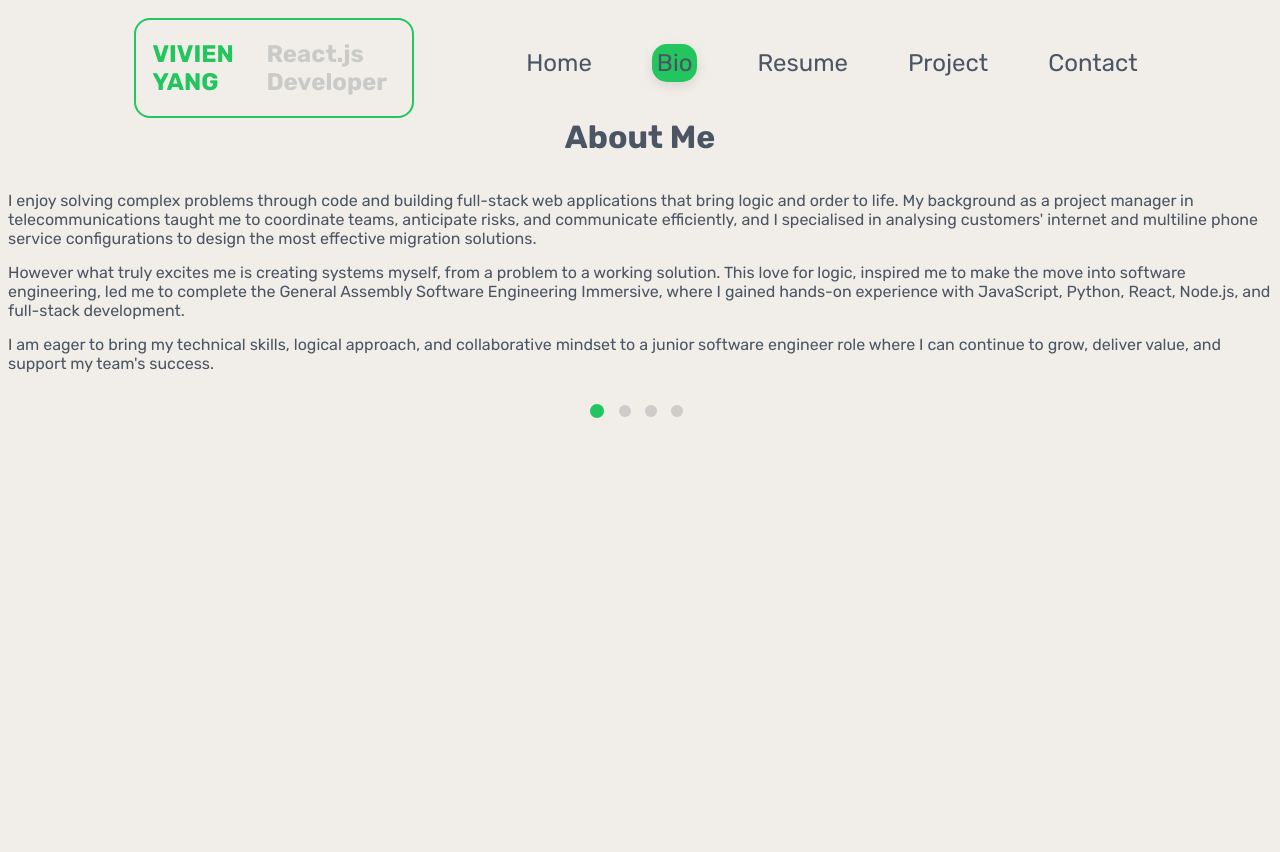
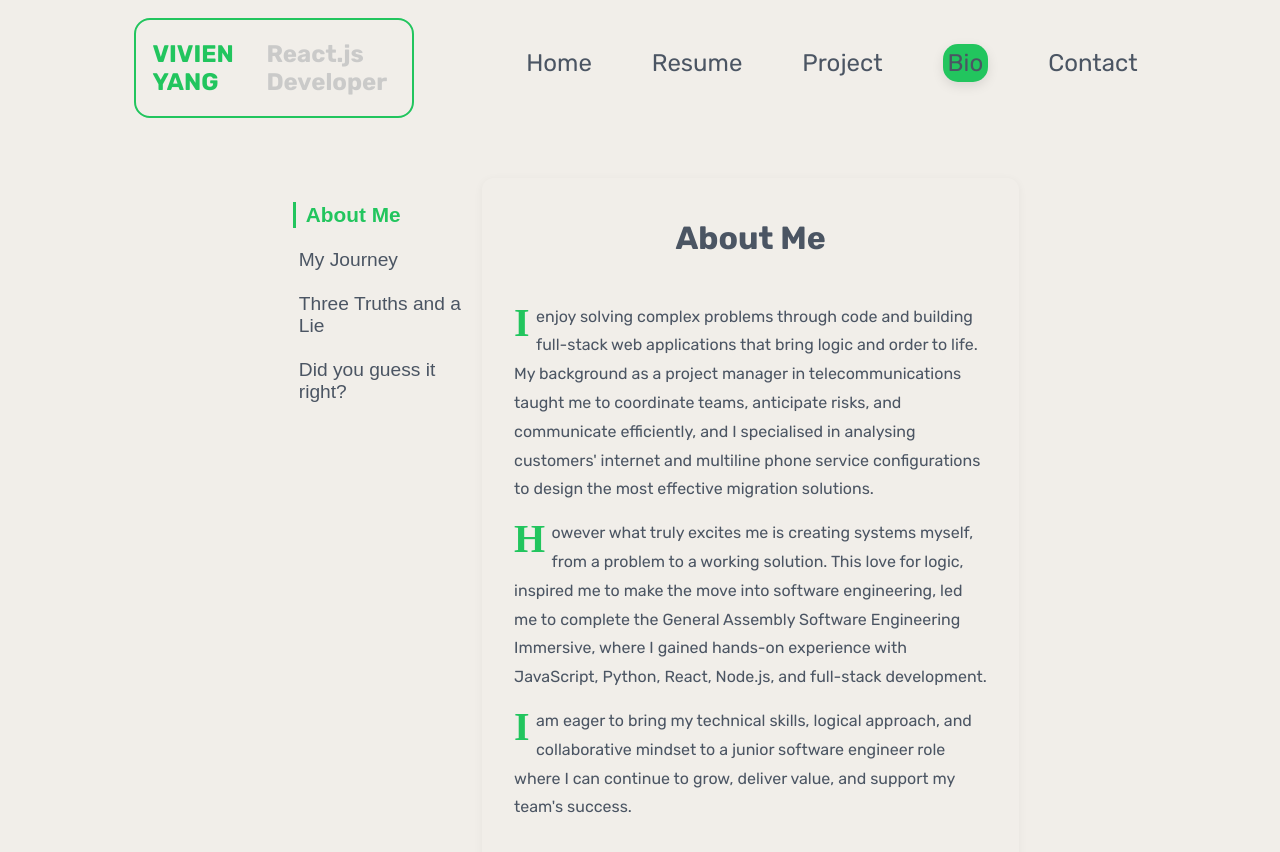
Before and after one commit to bihuiy/portfolio, a React (Vite) app: page /bio in a window 1280 px wide. Shown: the top 852 px of the page. Before the commit the page ends 800 px from the top, so only its background shows below. Built offline with nearby package versions, Linux system fonts and the light colour scheme.

Commit message:
move skills section to homepage

```diff
--- a/src/compomnents/Bio/Bio.css
+++ b/src/compomnents/Bio/Bio.css
@@ -1,3 +1,60 @@
+.bio {
+  display: flex;
+  justify-content: space-between;
+  align-items: flex-start;
+  padding: 60px 20%;
+}
+
+.bio-sidebar {
+  display: flex;
+  flex-direction: column;
+  gap: 20px;
+  width: 200px;
+  padding-left: 2rem;
+  padding-top: 1.5rem;
+  flex: 0.8
+}
+
+.bio-tab {
+  background: none;
+  border: none;
+  color: #4b5563;
+  font-size: 1.2rem;
+  text-align: left;
+  cursor: pointer;
+  transition: all 0.3s ease;
+}
+
+.bio-tab:hover {
+    color: #22c55e;
+}
+
+.bio-tab.active {
+    color: #22c55e;
+    font-weight: 600;
+    border-left: 3px solid #22c55e;
+    padding-left: 10px;
+    font-size: 1.3rem;
+}
+
+.about-me {
+  flex: 2;
+  padding-left: 60px;
+  font-size: 1rem;
+  line-height: 1.8;
+  opacity: 0;
+  transform: translateY(-8px);
+  transition: opacity 0.5s ease, transform 0.5s ease;
+  border-radius: 12px;
+  padding: 2rem;
+  box-shadow: 0 2px 10px rgba(0,0,0,0.05);
+}
+
+.about-me.active {
+  opacity: 1;
+  transform: translateY(0);
+}
+
 .about-me-title {
     text-align: center;
     margin-bottom: 35px;
@@ -6,6 +63,16 @@
 
 .about-me-item {
     margin-bottom: 15px;
+}
+
+.about-me-item::first-letter {
+  font-size: 2.5rem;
+  font-weight: 700;
+  color: #22c55e;
+  float: left;
+  margin-right: 0.4rem;
+  line-height: 1;
+  font-family: "Playfair Display", serif;
 }
 
 .about-me-description {
@@ -20,34 +87,6 @@
     box-shadow: 0 4px 12px rgba(0,0,0,0.1);
     object-fit: cover;
 }
-
-.bio-pagination-dots {
-    display: flex;
-    gap: 8px;
-    justify-content: center;
-    align-items: center;
-    margin-top: 1rem;
-    margin-bottom: 1rem;
-  }
-
-  .dot {
-    width: 12px;
-    height: 12px;
-    border-radius: 50%;
-    background-color: #cfcbcb;
-    transition: background-color 0.3s ease;
-    margin-right: 0.4rem;
-  }
-
-  .dot:hover {
-    cursor: pointer;
-  }
-
-  .dot.active {
-    width: 14px;
-    height: 14px;
-    background-color: #22c55e;
-  }
 
   .about-me {
     opacity: 0;
--- a/src/compomnents/Bio/Bio.jsx
+++ b/src/compomnents/Bio/Bio.jsx
@@ -64,7 +64,6 @@ export default function AboutMe() {
 
   const [bioIndex, setBioIndex] = useState(0);
   const currentBio = bios[bioIndex];
-  const totalPage = bios.length;
   const [animating, setAnimating] = useState(false);
 
   const handleClick = (index) => {
@@ -77,18 +76,19 @@ export default function AboutMe() {
     }, 300);
   };
 
-  let dots = [];
-  for (let i = 0; i < totalPage; i++) {
-    dots.push(
-      <span
-        className={i === bioIndex ? "dot active" : "dot"}
-        key={i}
-        onClick={() => handleClick(i)}
-      ></span>
-    );
-  }
-
   return (
+    <div className="bio">
+      <div className="bio-sidebar">
+        {bios.map((bio) => (
+          <button
+            key={bio.id}
+            className={`bio-tab ${currentBio === bio ? "active" : ""}`}
+            onClick={() => handleClick(bio.id - 1)}
+          >
+            {bio.title}
+          </button>
+        ))}
+      </div>
       <div
         key={currentBio.id}
         className={`about-me ${animating ? "" : "active"}`}
@@ -101,7 +101,6 @@ export default function AboutMe() {
             </div>
           ))}
         </div>
-      <div className="bio-pagination-dots">{dots}</div>
         <div>
           {currentBio.video1 && (
             <video
@@ -129,5 +128,6 @@ export default function AboutMe() {
           )}
         </div>
       </div>
+    </div>
   );
 }
--- a/src/compomnents/Experience/Experience.jsx
+++ b/src/compomnents/Experience/Experience.jsx
@@ -34,15 +34,9 @@ export default function Experience() {
           including customer project managers, engineers, and account managers,
           to define project scope, identify priorities, and track milestones in
           the context of ambiguous project requirements`,
-        `Designed goal-oriented project workflows, streamlining service
-          validation processes and improving fault detection accuracy to 99%`,
         `Identified and resolved project inefficiencies by revamping
           traditional migration methodologies, resulting in a significant
           reduction in service modification rates and improved project timelines`,
-        `Led a critical hub decommissioning project with a tight timeline by
-          proactively reassessing migration requirements and conducting team
-          training, ensuring all metrics and project milestones aligned with
-          business objectives`,
         `Facilitated effective communication between customers and engineers,
           aligning business requirements with operational capabilities and
           delivering on customer promises`,
--- a/src/compomnents/Homepage/Homepage.css
+++ b/src/compomnents/Homepage/Homepage.css
@@ -2,17 +2,20 @@
     display: flex;
     justify-content: space-between;
     align-items: center;
-    padding: 5% 20%;
+    padding: 2% 20%;
     box-sizing: border-box;
   }
 
   .hero-left {
     max-width: 45%;
+    border-radius: 16px;
   }
 
   .intro {
     font-size: 3rem;
     margin-bottom: 1rem;
+    font-size: 2.8rem;
+    font-weight: 700;
   }
 
   .highlight {
@@ -108,6 +111,10 @@
     line-height: 1.2;
 }
 
+.skills {
+  padding: 0 20%;
+}
+
 @media (min-width: 319px) and (max-width: 480px) {
   .hero {
     flex-direction: column;
--- a/src/compomnents/Homepage/Homepage.jsx
+++ b/src/compomnents/Homepage/Homepage.jsx
@@ -3,6 +3,7 @@ import avatar from "../../assets/avatar.JPG";
 import { FaLinkedin } from "react-icons/fa";
 import { FaGithub } from "react-icons/fa";
 import { IoMdCloudDownload } from "react-icons/io";
+import Skills from "../Skills/Skills";
 
 export default function Homepage() {
   return (
@@ -51,7 +52,7 @@ export default function Homepage() {
         </div>
       </section>
 
-      <div className="label">
+      {/* <div className="label">
         <div className="label-detail">
           <h2>1</h2>
           <p>
@@ -84,6 +85,9 @@ export default function Homepage() {
             <span>commits</span>
           </p>
         </div>
+      </div> */}
+      <div className="skills">
+        <Skills />
       </div>
     </>
   );
--- a/src/compomnents/Navbar/Navbar.jsx
+++ b/src/compomnents/Navbar/Navbar.jsx
@@ -16,12 +16,6 @@ export default function Navbar() {
           Home
         </NavLink>
         <NavLink
-          to="/bio"
-          className={({ isActive }) => (isActive ? "active" : "")}
-        >
-          Bio
-        </NavLink>
-        <NavLink
           to="/resume"
           className={({ isActive }) => (isActive ? "active" : "")}
         >
@@ -34,6 +28,12 @@ export default function Navbar() {
           Project
         </NavLink>
         <NavLink
+          to="/bio"
+          className={({ isActive }) => (isActive ? "active" : "")}
+        >
+          Bio
+        </NavLink>
+        <NavLink
           to="/contact"
           className={({ isActive }) => (isActive ? "active" : "")}
         >
--- a/src/compomnents/ProjectPage/ProjectPage.css
+++ b/src/compomnents/ProjectPage/ProjectPage.css
@@ -49,6 +49,18 @@
     object-fit: cover;
 }
 
+.project-actions {
+    display: flex;
+    flex-direction: column;
+    align-items: end;
+}
+
+.green-arrow {
+    width: 170px;
+    margin-right: 12rem;
+    margin-top: 0;
+}
+
 .pagination-dots {
     display: flex;
     gap: 8px;
@@ -59,11 +71,11 @@
   }
 
   .dot {
-    width: 12px;
-    height: 12px;
-    border-radius: 50%;
-    background-color: #cfcbcb;
-    transition: background-color 0.3s ease;
+    width: 40px;
+    height: 6px;
+    border-radius: 3px;
+    background-color: #dcdcdc;
+    transition: all 0.3s ease;
   }
 
   .dot:hover {
@@ -71,18 +83,17 @@
   }
 
   .dot.active {
-    width: 14px;
-    height: 14px;
+    width: 60px;
     background-color: #22c55e;
   }
 
-  .project-detail, .project-video {
+  .project-detail, .project-video, .project-actions {
     opacity: 0;
     transform: translateY(-8px);
     transition: opacity 0.5s ease, transform 0.5s ease;
   }
 
-  .project-detail.active, .project-video.active {
+  .project-detail.active, .project-video.active, .project-actions.active {
     opacity: 1;
     transform: translateY(0);
   }
--- a/src/compomnents/ProjectPage/ProjectPage.jsx
+++ b/src/compomnents/ProjectPage/ProjectPage.jsx
@@ -2,6 +2,7 @@ import { useState } from "react";
 import "./ProjectPage.css";
 import { BsArrowUpRight } from "react-icons/bs";
 import { FaGithub } from "react-icons/fa";
+import GreenArrow from "../../assets/GreenArrow.png";
 
 export default function ProjectPage() {
   const projects = [
@@ -145,7 +146,10 @@ export default function ProjectPage() {
           >
             <source src={currentProject.video} type="video/mp4" />
           </video>
-          <div className="pagination-dots">{dots}</div>
+          <div className={`project-actions ${animating ? "" : "active"}`}>
+            <div className="pagination-dots">{dots}</div>
+            <img src={GreenArrow} alt="greenarrow" className="green-arrow" />
+          </div>
         </div>
       </div>
     </>
--- a/src/compomnents/ResumePage/ResumePage.css
+++ b/src/compomnents/ResumePage/ResumePage.css
@@ -10,6 +10,8 @@
     flex-direction: column;
     gap: 20px;
     width: 200px;
+    padding-left: 2rem;
+    padding-top: 1.5rem;
   }
 
   .resume-tab {
@@ -29,6 +31,7 @@
   .resume-tab.active {
     color: #22c55e;
     font-weight: 600;
+    font-size: 1.3rem;
     border-left: 3px solid #22c55e;
     padding-left: 10px;
   }
@@ -38,12 +41,12 @@
     padding-left: 60px;
     font-size: 1rem;
     line-height: 1.8;
-  }
-
-  .resume-content {
     opacity: 0;
     transform: translateY(-8px);
     transition: opacity 0.5s ease, transform 0.5s ease;
+    border-radius: 12px;
+    padding: 2rem;
+    box-shadow: 0 2px 10px rgba(0,0,0,0.05);
   }
 
   .resume-content.active {
--- a/src/compomnents/Skills/Skills.jsx
+++ b/src/compomnents/Skills/Skills.jsx
@@ -28,11 +28,15 @@ export default function Skills() {
     { icon: <FaGithub />, name: "GitHub" },
     { icon: <GrHeroku />, name: "Heroku" },
     { icon: <SiNetlify />, name: "Netlify" },
+    { name: "Stakeholder Management" },
+    { name: "Communication" },
+    { name: "Teamwork" },
+    { name: "Problem Solving" },
   ];
 
   return (
-    <div className="skills">
-      <h1 className="skills-title">My Skills</h1>
+    <>
+      {/* <h1 className="skills-title">My Skills</h1> */}
       <div className="skills-grid">
         {skills.map((skill) => (
           <div key={skill.name} className="skill-item">
@@ -41,6 +45,6 @@ export default function Skills() {
           </div>
         ))}
       </div>
-    </div>
+    </>
   );
 }
```
Also changed, not shown: src/compomnents/Skills/Skills.css (+33 -25 lines), src/assets/GreenArrow.png (added). Lines whose indentation alone changed are shown as unchanged.
